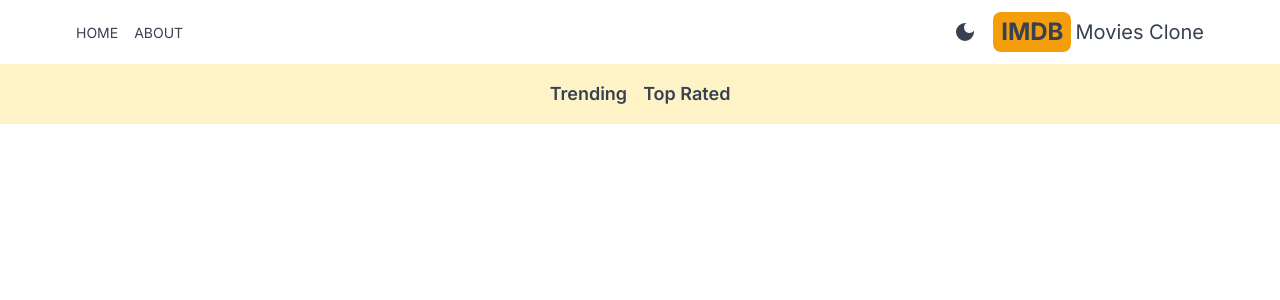
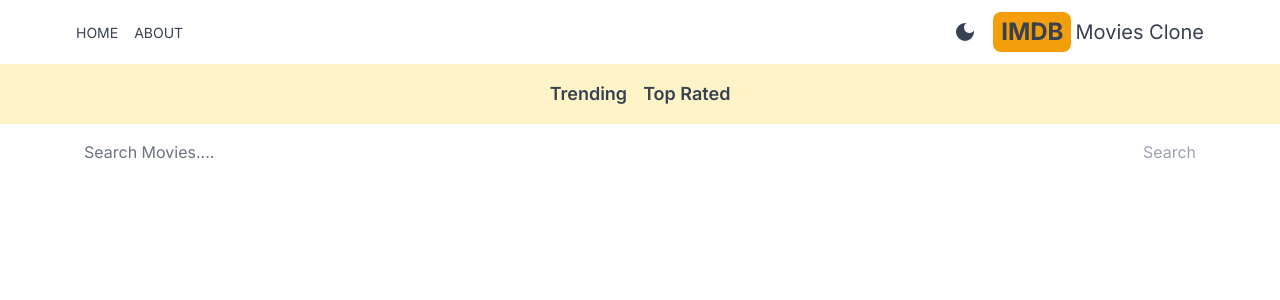
Before and after one commit to Teddy-FN/next-js-14-imdb, a Next.js app: page / in a window 1280 px wide. Shown: the top 300 px of the page. Built offline with nearby package versions, Linux system fonts and the light colour scheme; no server answers.

Commit message:
Add Feature Search Movies

```diff
--- a/src/app/error.jsx
+++ b/src/app/error.jsx
@@ -2,9 +2,7 @@
 import { useEffect } from "react";
 
 export default function Error({ error, reset }) {
-  useEffect(() => {
-    console.log(error);
-  }, [error]);
+  useEffect(() => {}, [error]);
 
   return (
     <div className="text-center mt-10">
--- a/src/app/layout.js
+++ b/src/app/layout.js
@@ -5,6 +5,7 @@
 
 // Component
 import Header from "@/components/Header";
+import SearchBox from "@/components/SearchBox";
 import Navbar from "@/components/Navbar";
 
 const inter = Inter({ subsets: ["latin"] });
@@ -21,6 +22,7 @@
         <Providers>
           <Header />
           <Navbar />
+          <SearchBox />
           {children}
         </Providers>
       </body>
--- a/src/app/movies/[id]/page.jsx
+++ b/src/app/movies/[id]/page.jsx
@@ -3,14 +3,11 @@
 import Image from "next/image";
 
 export default async function MoviePage({ params }) {
-  console.log("PARAMS =>", params);
   const id = params.id;
   const res = await fetch(
     `https://api.themoviedb.org/3/movie/${id}?api_key=${API_KEY}&language=en-US`
   );
-  console.log("RES =>", res);
   const data = await res.json();
-  console.log("DATA =>", data);
   return (
     <div className="w-full">
       <div className="p-4 md:pt-8 flex flex-col md:flex-row content-center max-w-6xl mx-auto md:space-x-6">
--- /dev/null
+++ b/src/app/search/[searchTerms]/page.jsx
@@ -0,0 +1,24 @@
+import Result from "@/components/Result";
+import React from "react";
+const API_KEY = process.env.API_KEY;
+
+export default async function SearchTerms({ params }) {
+  const search = params.searchTerms;
+  const response = await fetch(
+    `https://api.themoviedb.org/3/search/movie?api_key=${API_KEY}&query=${search}&include_adult=false&language=en-US&page=1`
+  );
+
+  const data = await response.json();
+  const movie = data.results;
+  return (
+    <div>
+      {movie && movie.length < 1 ? (
+        <div className="text-center pt-6">
+          <h1>Movie Not Found</h1>
+        </div>
+      ) : (
+        <Result result={movie} />
+      )}
+    </div>
+  );
+}
--- a/src/components/Card.jsx
+++ b/src/components/Card.jsx
@@ -4,7 +4,6 @@
 import { BsFillHandThumbsUpFill } from "react-icons/bs";
 
 export default function Card({ item }) {
-  console.log(item);
   return (
     <div className="group cursor-pointer sm:hover:shadow-slate-400 sm:shadow-md rounded-lg sm:border sm:border-slate-400 sm:m-2 transition-shadow duration-200">
       <Link href={`/movies/${item.id}`}>
--- /dev/null
+++ b/src/components/SearchBox.jsx
@@ -0,0 +1,33 @@
+"use client";
+import React, { useState } from "react";
+import { useRouter } from "next/navigation";
+
+export default function SearchBox() {
+  const [search, setSearch] = useState("");
+  const router = useRouter();
+  const handleSubmit = (e) => {
+    e.preventDefault();
+    router.push(`search/${search}`);
+  };
+
+  return (
+    <form
+      className="flex justify-between px-5 max-w-6xl mx-auto"
+      onSubmit={handleSubmit}
+    >
+      <input
+        type="text"
+        placeholder="Search Movies...."
+        className="w-full h-14 rounded-md placeholder-gray-500 outline-none bg-transparent flex-1"
+        value={search}
+        onChange={(e) => setSearch(e.target.value)}
+      />
+      <button
+        className="text-amber-600 disabled:text-gray-400"
+        disabled={!search}
+      >
+        Search
+      </button>
+    </form>
+  );
+}
```
